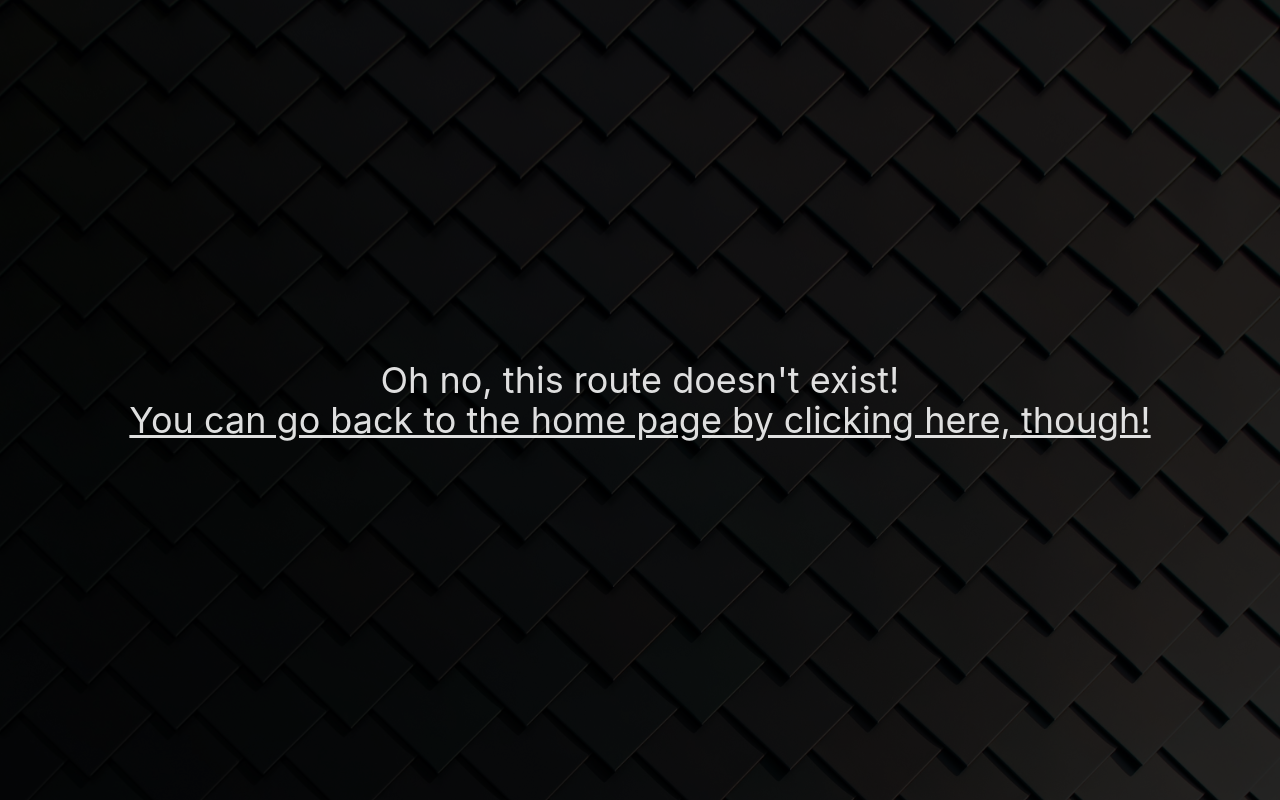
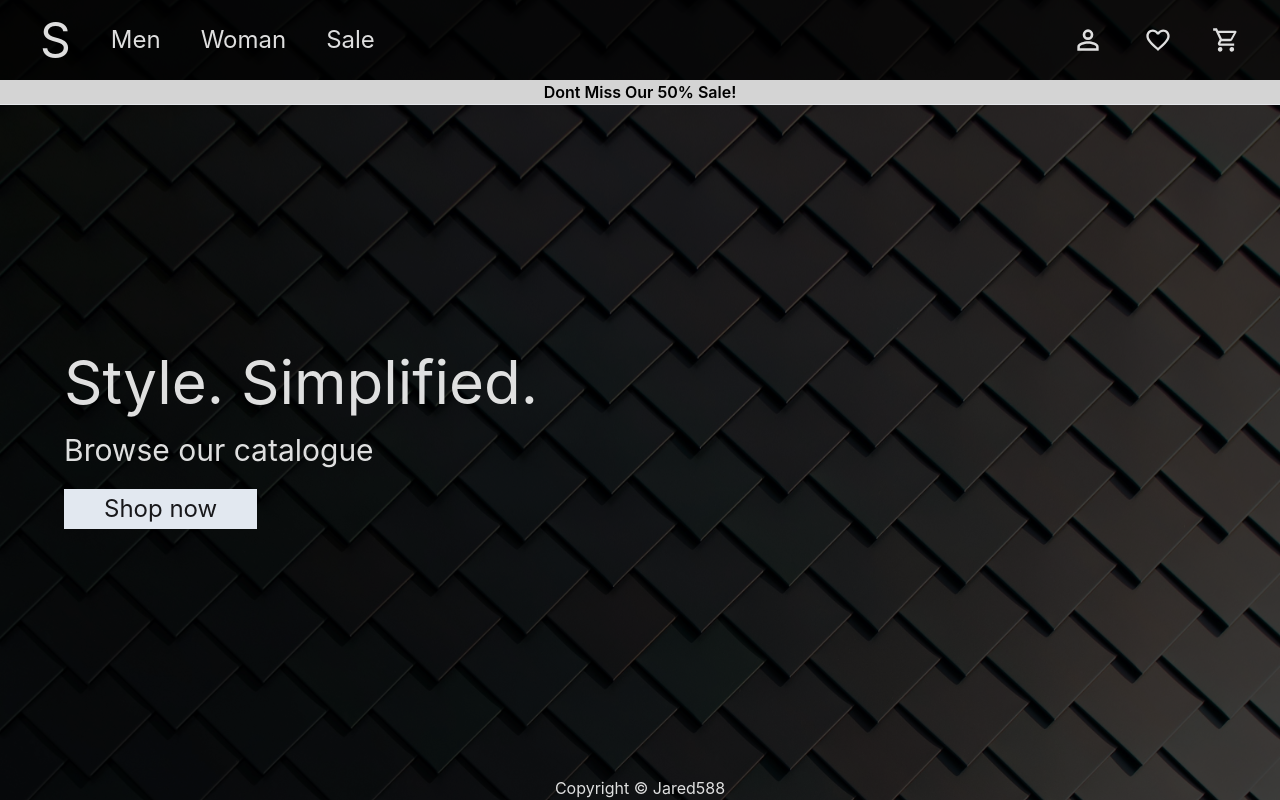
Before and after one commit to Jared588/shopping-cart, a React (Vite) app: page /home in a window 1280 px wide. Built offline with nearby package versions, Linux system fonts and the light colour scheme.

Commit message:
Set root path to redirect to homepage

```diff
--- a/src/routes/ErrorPage.jsx
+++ b/src/routes/ErrorPage.jsx
@@ -4,7 +4,7 @@ const ErrorPage = () => {
   return (
     <div className='bg-black bg-opacity-85 flex flex-col min-h-screen items-center justify-center text-4xl'>
       <h1>Oh no, this route doesn&apos;t exist!</h1>
-      <Link to="/" className='underline'>
+      <Link to="/home" className='underline'>
         You can go back to the home page by clicking here, though!
       </Link>
     </div>
--- a/src/routes/Router.jsx
+++ b/src/routes/Router.jsx
@@ -1,4 +1,4 @@
-import { createBrowserRouter, RouterProvider } from 'react-router-dom';
+import { createBrowserRouter, RouterProvider, Navigate } from 'react-router-dom';
 import App from '../App';
 import ErrorPage from './ErrorPage';
 
@@ -6,6 +6,11 @@ const Router = () => {
   const router = createBrowserRouter([
     {
       path: '/',
+      element: <Navigate to="/home" />,
+      errorElement: <ErrorPage />,
+    },
+    {
+      path: '/home',
       element: <App />,
       errorElement: <ErrorPage />,
     },
```
